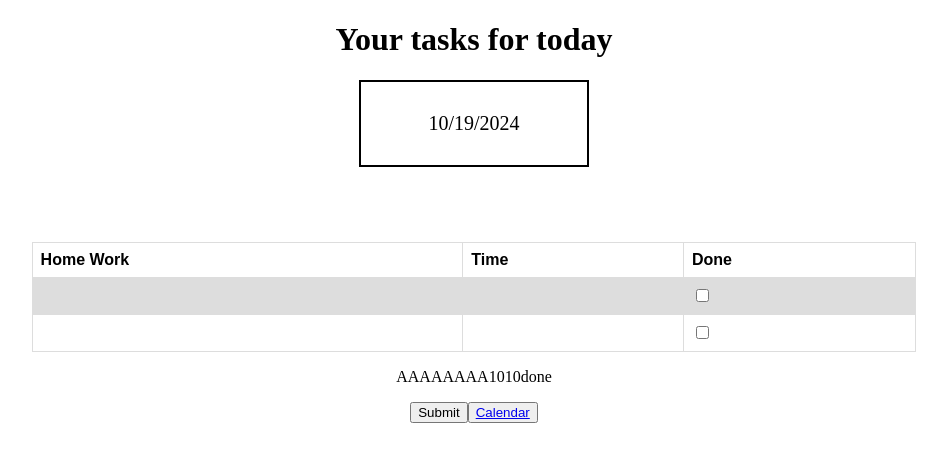
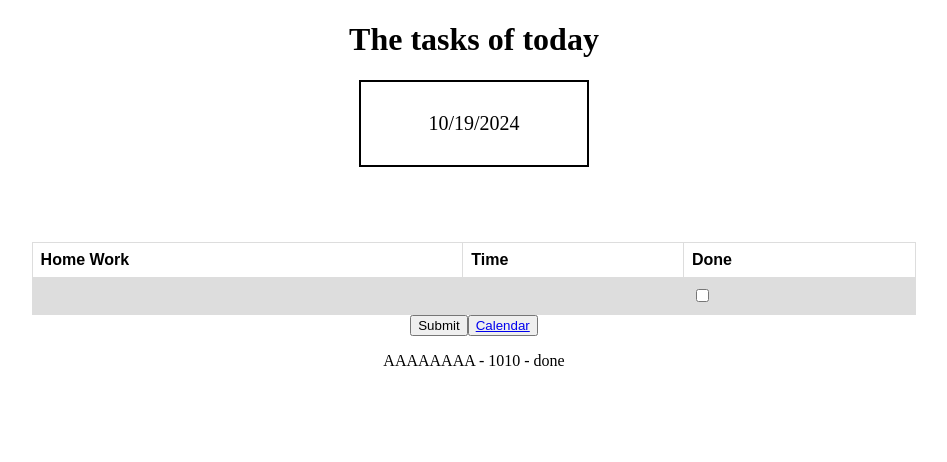
Before and after one commit to Christianalamassi/My-duties, a React (Create React App) app in the folder myduties/: page / in a window 1280 px wide. Shown: the top 462 px of the page, without its empty margins (166-1113 px from the left). Built offline with nearby package versions, Linux system fonts and the light colour scheme.

Commit message:
Render db to main and admin pages

```diff
--- a/myduties/src/Admin.js
+++ b/myduties/src/Admin.js
@@ -1,6 +1,6 @@
 import React from 'react';
 import useFetch from './useFetch';
-import Table from './Table';
+// import Table from './Table';
 import { Link } from 'react-router-dom';
 
 
@@ -15,12 +15,43 @@ const Admin = () => {
             <form onSubmit=''>
                 <h1>The tasks of today</h1>
                 <div className='box'>{getDate()}</div>
-                {data && <Table props={data} />}
+
+                <table>
+                    <tbody>
+                        <tr>
+                            <th>Home Work</th>
+                            <th>Time</th>
+                            <th>Done</th>
+                        </tr>
+                        <tr>
+                            <td></td>
+                            <td></td>
+                            <td>
+                                <label htmlFor="checkbox1"></label>
+                                <input type="checkbox" id="checkbox1" name="checkbox1" value="Bike"></input>
+                            </td>
+                        </tr>
+                    </tbody>
+                </table>
                 {error && <div>{error}</div>}
                 <button onClick=''>Submit</button>
                 <button><a href="/calendar">Calendar</a></button>
                 <button><Link to="/">Home</Link></button>
             </form>
+
+
+            <div>
+                {data.length > 0 ? (
+                    data.map((duties) => (
+                        <p key={duties.id}>
+                            {duties.homework} - {duties.time} - {duties.done}
+                        </p>
+                    ))
+                ) : (
+                    <p>No tasks available.</p>
+                )}
+            </div>
+
         </div>
     )
 }
--- a/myduties/src/Main.js
+++ b/myduties/src/Main.js
@@ -15,14 +15,48 @@ const Main = () => {
 
     return (
         <div>
-            <h1>Your tasks for today</h1>
-            <div className='box'>{getDate()}</div>
-            {data && <Table  props={data}/>}
-            {error && <div>{error}</div>}
-            <button onClick={handleSubmit}>Submit</button>
-            <button><Link to="/calendar">Calendar</Link></button>
+            <form onSubmit=''>
+                <h1>The tasks of today</h1>
+                <div className='box'>{getDate()}</div>
+
+                <table>
+                    <tbody>
+                        <tr>
+                            <th>Home Work</th>
+                            <th>Time</th>
+                            <th>Done</th>
+                        </tr>
+                        <tr>
+                            <td></td>
+                            <td></td>
+                            <td>
+                                <label htmlFor="checkbox1"></label>
+                                <input type="checkbox" id="checkbox1" name="checkbox1" value="Bike"></input>
+                            </td>
+                        </tr>
+                    </tbody>
+                </table>
+                {error && <div>{error}</div>}
+                <button onClick=''>Submit</button>
+                <button><a href="/calendar">Calendar</a></button>
+            </form>
+
+
+            <div>
+                {data.length > 0 ? (
+                    data.map((duties) => (
+                        <p key={duties.id}>
+                            {duties.homework} - {duties.time} - {duties.done}
+                        </p>
+                    ))
+                ) : (
+                    <p>No tasks available.</p>
+                )}
+            </div>
+
         </div>
     )
 }
 
+
 export default Main
--- a/myduties/src/Table.js
+++ /dev/null
@@ -1,54 +0,0 @@
-const Table = ({ props }) => {
-
-    return (
-        <div>
-            <form>
-                <table>
-                    <tbody>
-                        <tr>
-                            <th>Home Work</th>
-                            <th>Time</th>
-                            <th>Done</th>
-                        </tr>
-                        <tr>
-                            <td>
-
-                            </td>
-                            <td>
-
-                            </td>
-                            <td>
-                                <label htmlFor="checkbox1"></label>
-                                <input type="checkbox" id="checkbox1" name="checkbox1" value="Bike"></input>
-                            </td>
-                        </tr>
-                        <tr>
-                            <td>
-
-                            </td>
-                            <td>
-
-                            </td>
-                            <td>
-                                <label htmlFor="checkbox1"></label>
-                                <input type="checkbox" id="checkbox1" name="checkbox1" value="Bike"></input>
-                            </td>
-                        </tr>
-                    </tbody>
-                </table>
-            </form>
-
-
-            <div>
-                {props.map((duties) => (
-                    <p key={duties.id}>
-                        {duties.homework}
-                        {duties.time}
-                        {duties.done}
-                    </p>))}
-            </div>
-        </div>
-    )
-}
-
-export default Table
--- a/myduties/src/useFetch.js
+++ b/myduties/src/useFetch.js
@@ -3,7 +3,7 @@ import { useEffect, useState } from 'react';
 
 
 const useFetch = (url) => {
-    const [data, setData] = useState(null); // Initialize as `null` to indicate loading state
+    const [data, setData] = useState([]); // Initialize as `null` to indicate loading state
     const [error, setError] = useState(null); // Error state
 
     useEffect(() => {
@@ -22,7 +22,7 @@ const useFetch = (url) => {
                 .catch((error) => {
                     console.error('Error, can not find the data', error);
                     setError(error.message); // Set error message
-            },1000);
+                }, 1000);
         }, [url]); // Empty dependency array ensures this effect runs only once
     })
 
@@ -35,7 +35,7 @@ const useFetch = (url) => {
     if (data === null) {
         return <div>Loading....</div>;
     }
-    return {data, error};
+    return { data, error };
 }
 
 export default useFetch
```
Lines whose indentation alone changed are shown as unchanged.
